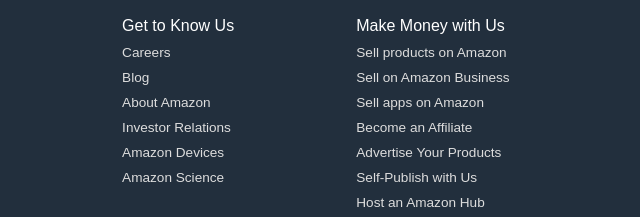
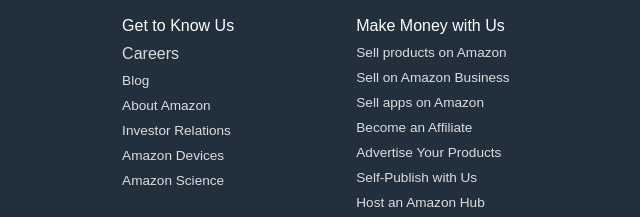
Before and after one commit to saxenamihir/Amazon-clone, a plain HTML site: page index.html in a window 1280 px wide. In both pictures the pointer is over the link "Careers". Shown: the part 2373-2590 px from the top of the page, 0-640 px from the left. Drawn offline with Linux system fonts and the light colour scheme.

Commit message:
hover effect added

```diff
--- a/styles.css
+++ b/styles.css
@@ -290,6 +290,10 @@ footer{
     margin-top: 20px;
 }
 
+.foot-panel2 a:hover{
+     font-size:1rem;
+}
+
 .foot-panel2 ul a{
     display:block;
     margin-top: 10px;
```
